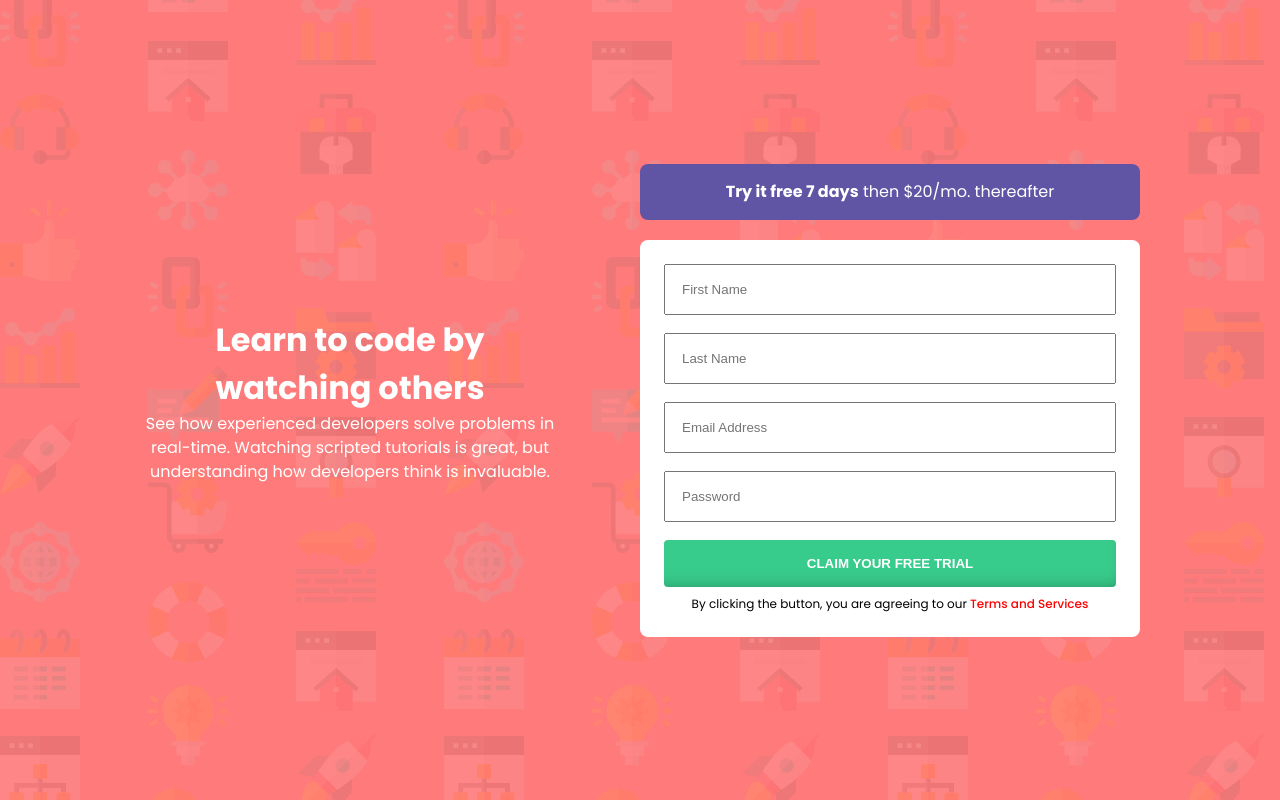
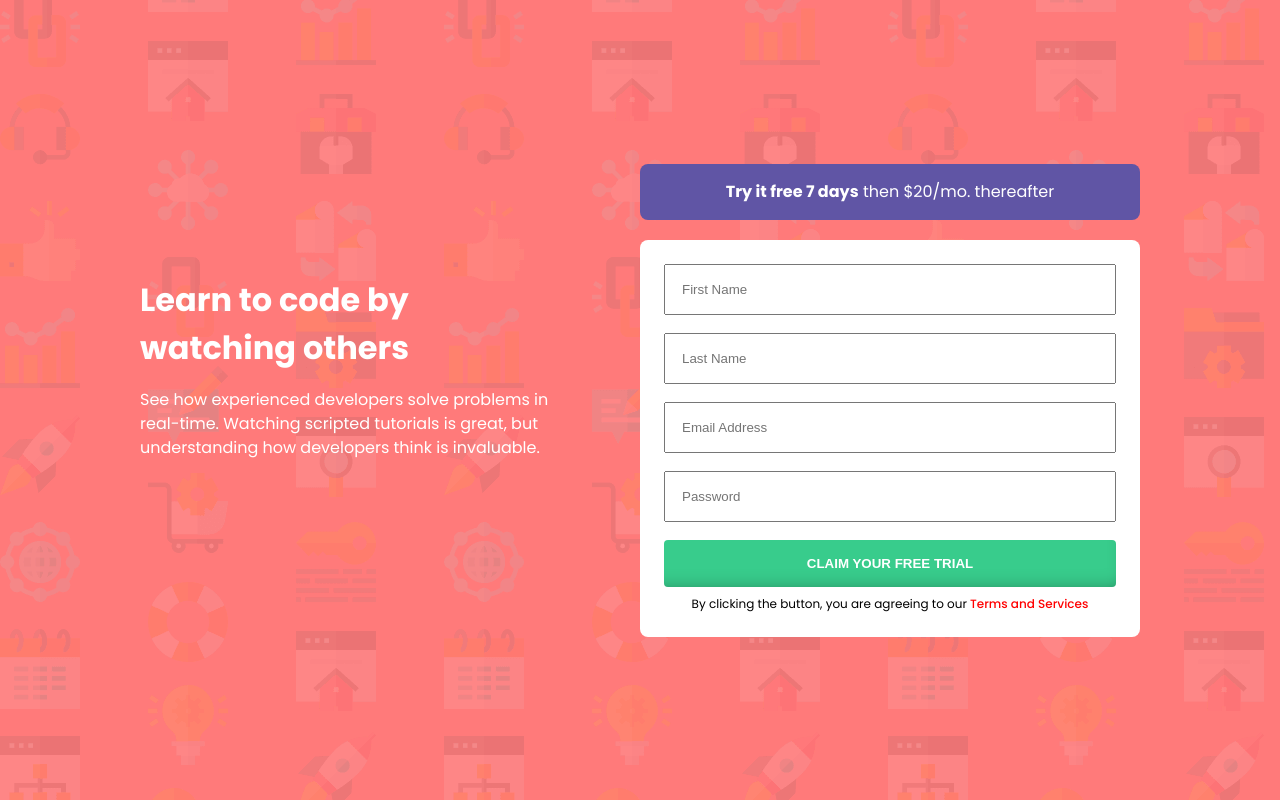
Before and after one commit to secretcrew2/intro-signup-form, a plain HTML site: page index.html in a window 1280 px wide. Drawn offline with Linux system fonts and the light colour scheme.

Commit message:
added margin and padding

```diff
--- a/style.css
+++ b/style.css
@@ -67,7 +67,9 @@ form input{
     font-weight: bold;
 }
 /* design */
-
+.description{
+    margin-bottom: 4rem;
+}
 .title, .description{
     color: white;
 }
@@ -126,4 +128,10 @@ a{
     .bottom-section{
         grid-area: bottom;
     }
+    .title, .description {
+        text-align: start;
+    }
+    .title{
+        margin-bottom: 1rem;
+    }
 }
```
